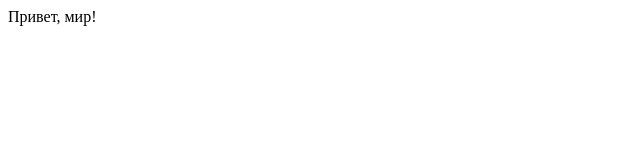
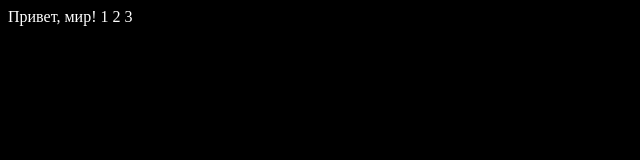
Before and after one commit to thisisfunt/test, a plain HTML site: page index.html in a window 1280 px wide. Shown: the whole page, without its empty margins (0-640 px from the left). Drawn offline with Linux system fonts and the light colour scheme.

Commit message:
Добавили темную тему

```diff
--- a/index.html
+++ b/index.html
@@ -4,9 +4,10 @@
     <meta charset="UTF-8">
     <meta name="viewport" content="width=device-width, initial-scale=1.0">
     <title>Document</title>
+    <link rel="stylesheet" href="style.css">
 </head>
 <body>
     Привет, мир!
-
+    1 2 3
 </body>
 </html>
--- /dev/null
+++ b/style.css
@@ -0,0 +1,4 @@
+body {
+    background-color: black;
+    color: white;
+}
```
